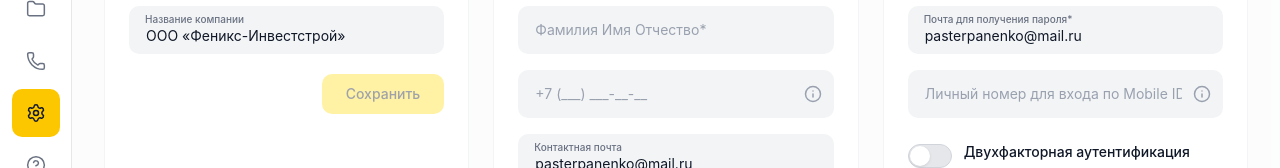
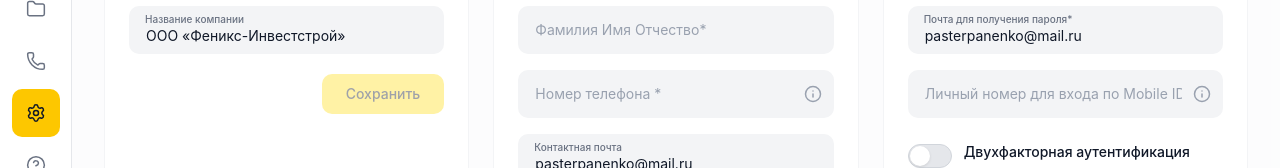
Before and after one commit to VeronikaVinogradova/Images, a Next.js app: page / in a window 1280 px wide. Shown: the part 343-511 px from the top of the page. Built offline with nearby package versions, Linux system fonts and the light colour scheme.

Commit message:
c0ea80ed-3725-40dc-adc7-ef9a2059cfd7

```diff
--- a/src/app/page.tsx
+++ b/src/app/page.tsx
@@ -9,17 +9,12 @@ import {
 
 // ─── Phone Mask Helper ─────────────────────────────
 function formatPhoneMask(value: string): string {
-  const digits = value.replace(/\D/g, '').slice(0, 11)
+  const digits = value.replace(/\D/g, '').slice(0, 10)
   if (digits.length === 0) return ''
-  if (digits[0] !== '7' && digits[0] !== '8') {
-    return '+' + digits.slice(0, 15)
-  }
-  const d = digits
-  if (d.length <= 1) return `+${d}`
-  if (d.length <= 4) return `+${d[0]} (${d.slice(1)}`
-  if (d.length <= 7) return `+${d[0]} (${d.slice(1,4)}) ${d.slice(4)}`
-  if (d.length <= 9) return `+${d[0]} (${d.slice(1,4)}) ${d.slice(4,7)}-${d.slice(7)}`
-  return `+${d[0]} (${d.slice(1,4)}) ${d.slice(4,7)}-${d.slice(7,9)}-${d.slice(9)}`
+  if (digits.length <= 3) return `+7 ${digits}`
+  if (digits.length <= 6) return `+7 ${digits.slice(0,3)} ${digits.slice(3)}`
+  if (digits.length <= 8) return `+7 ${digits.slice(0,3)} ${digits.slice(3,6)}-${digits.slice(6)}`
+  return `+7 ${digits.slice(0,3)} ${digits.slice(3,6)}-${digits.slice(6,8)}-${digits.slice(8)}`
 }
 
 // ─── Floating Label Input ─────────────────────────────
@@ -492,7 +487,7 @@ export default function Home() {
                       label="Номер телефона *"
                       value={card2Phone}
                       onChange={markCard2PhoneDirty}
-                      placeholder="+7 (___) ___-__-__"
+                      placeholder="Номер телефона *"
                       rightIcon
                       mask="phone"
                     />
```
